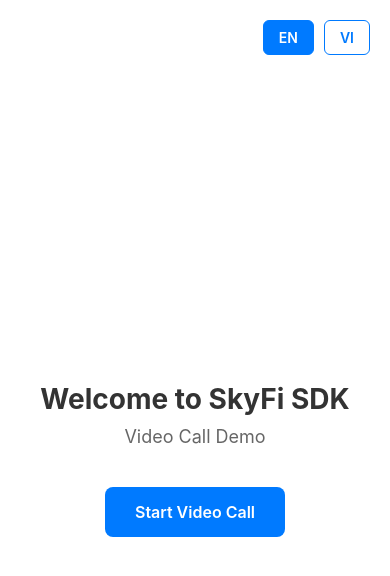
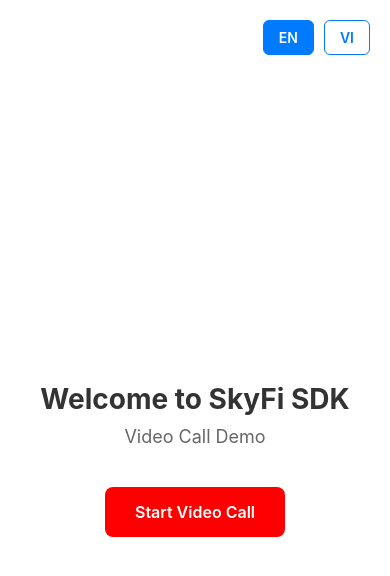
Before and after one commit to skyfi-dongnh/rn-sdk-skyfi, a React Native app: screen / in a window 390 px wide. Shown: the top 576 px of the page. Built offline with nearby package versions, Linux system fonts and the light colour scheme.

Commit message:
feat: base project

```diff
--- a/App.tsx
+++ b/App.tsx
@@ -1,7 +1,9 @@
 import React from 'react';
 import { NavigationContainer } from '@react-navigation/native';
+import { ThemeProvider } from '@rneui/themed';
 import { RootNavigator } from './src/navigation';
 import { useInitializeStores } from './src/store';
+import { theme } from './src/theme';
 import './src/locales/i18n.config'; // Initialize i18n
 
 const App = () => {
@@ -9,9 +11,11 @@
   useInitializeStores();
 
   return (
-    <NavigationContainer>
-      <RootNavigator />
-    </NavigationContainer>
+    <ThemeProvider theme={theme}>
+      <NavigationContainer>
+        <RootNavigator />
+      </NavigationContainer>
+    </ThemeProvider>
   );
 };
 
--- a/src/navigation/RootNavigator.tsx
+++ b/src/navigation/RootNavigator.tsx
@@ -1,5 +1,6 @@
 import React from 'react';
 import { createStackNavigator } from '@react-navigation/stack';
+
 
 import HomeScreen from '../screens/Home/HomeScreen';
 import VideoCallScreen from '../screens/Meeting/VideoCallScreen';
--- a/src/screens/Home/HomeScreen.tsx
+++ b/src/screens/Home/HomeScreen.tsx
@@ -9,10 +9,12 @@
 import { useNavigation } from '@react-navigation/native';
 import { useI18n } from '../../hooks';
 import { LanguageSwitcher } from '../../components/common';
+import { useTheme } from '@rneui/themed';
 
-const HomeScreen: React.FC = ({}) => {
+const HomeScreen: React.FC = ({ }) => {
   const navigation = useNavigation();
   const { t } = useI18n();
+  const { theme, updateTheme } = useTheme();
 
   return (
     <SafeAreaView style={styles.container}>
@@ -24,7 +26,7 @@
         <Text style={styles.subtitle}>{t('home.subtitle')}</Text>
 
         <TouchableOpacity
-          style={styles.button}
+          style={{ ...styles.button, backgroundColor: theme.colors.primary }}
           // @ts-ignore
           onPress={() => navigation.navigate('Meeting', { room: '0879999328' })}>
           <Text style={styles.buttonText}>{t('home.startCall')}</Text>
--- a/src/theme/index.ts
+++ b/src/theme/index.ts
@@ -1,5 +1 @@
-// Export theme configuration here
-// Example:
-// export * from './colors';
-// export * from './typography';
-// export * from './spacing';
+export { theme } from './rneui.theme';
--- /dev/null
+++ b/src/theme/rneui.theme.ts
@@ -0,0 +1,15 @@
+import { createTheme } from '@rneui/themed';
+
+export const theme = createTheme({
+  lightColors: {
+    primary: 'red',
+  },
+  darkColors: {
+    primary: 'blue',
+  },
+  components: {
+    Button: {
+      raised: true,
+    },
+  },
+});
```
Also changed, not shown: package.json (+5 -2 lines), 8 other files (tests, documents, lock files or other folders).
